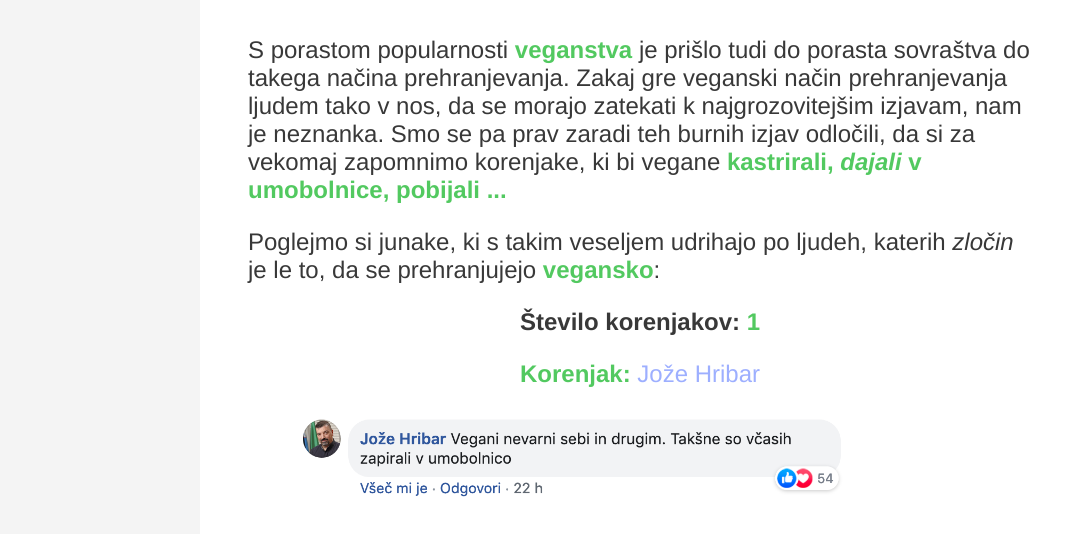
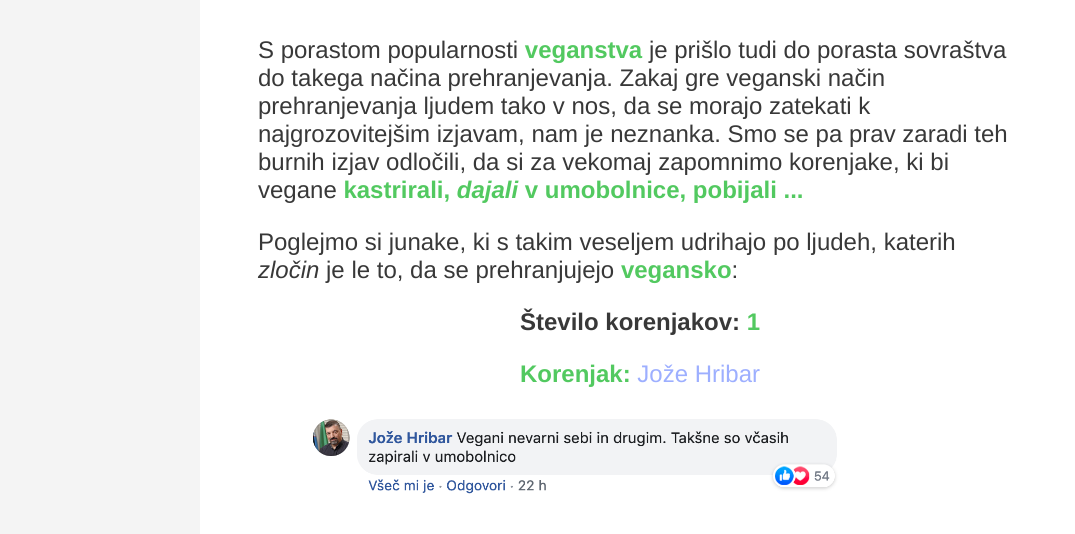
Before and after one commit to jonchisko/omnihatespeech, a plain HTML site: page index.html in a window 1280 px wide. Shown: the part 106-640 px from the top of the page, without its empty margins (0-1075 px from the left). Drawn offline with Linux system fonts and the light colour scheme.

Commit message:
update index

```diff
--- a/veganisonevarni.css
+++ b/veganisonevarni.css
@@ -13,8 +13,8 @@ a:hover {
 .content {
     font: 100 1.5em Helvetica, Arial, sans-serif;
     color: rgba(0, 0, 0, 0.78);
-    margin-left: 10em;
-    margin-right: 10em;
+    margin-left: 250px;
+    margin-right: 250px;
 }
 .highlight { background-color: rgba(0, 176, 21, 0.33); }
 .colorText {
```
